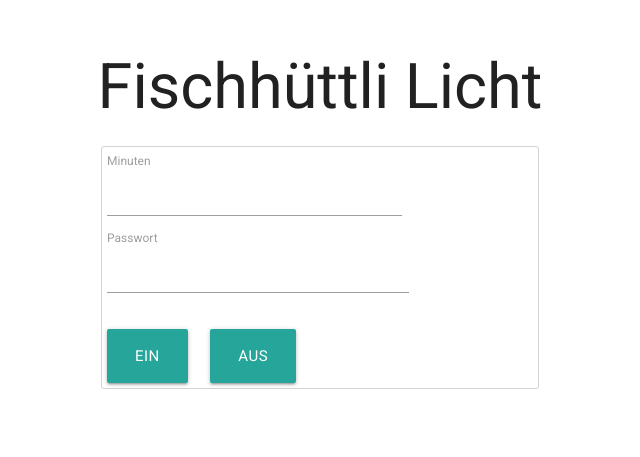
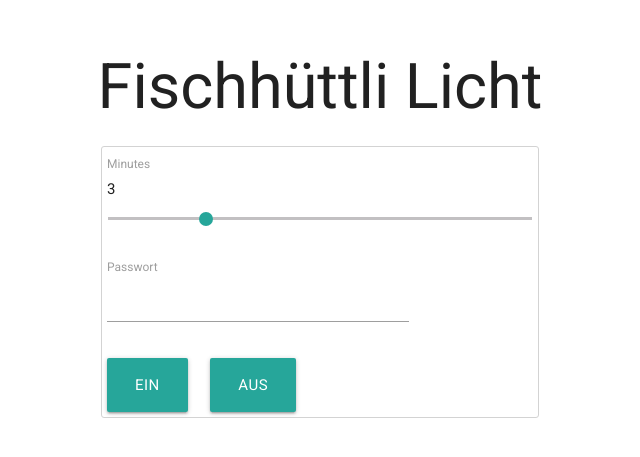
Before and after one commit to fshuetli/led, a Python web app: template templates/home.html in a window 1280 px wide. Shown: the top 457 px of the page, without its empty margins (320-960 px from the left). Run offline with Jinja, Linux system fonts and the light colour scheme; the template is opened without the code that fills it, so the values that code supplies are empty.

Commit message:
slider draft

```diff
--- a/templates/home.html
+++ b/templates/home.html
@@ -15,11 +15,14 @@
     <div class="container">
         <h1 class="banner">Fischhüttli Licht</h1>
         <div class="section editor">
-            <label for="minutes">Minuten
-                <input id="minutes" type="text" />
+            <label>Minutes
             </label>
+              <form name="registrationForm">
+                <output name="minutesOutputName" id="minutesOutputId">3</output>
+                <input type="range" name="minutesInputName" id="minutes" value="3" min="1" max="10" oninput="minutesOutputId.value = minutes.value">
+             </form>
             <br />
-            <label for="passw">Passwort
+            <label width=100% for="passw">Passwort
                 <input id="passw" type="text" />
             </label>
             <br />
```
